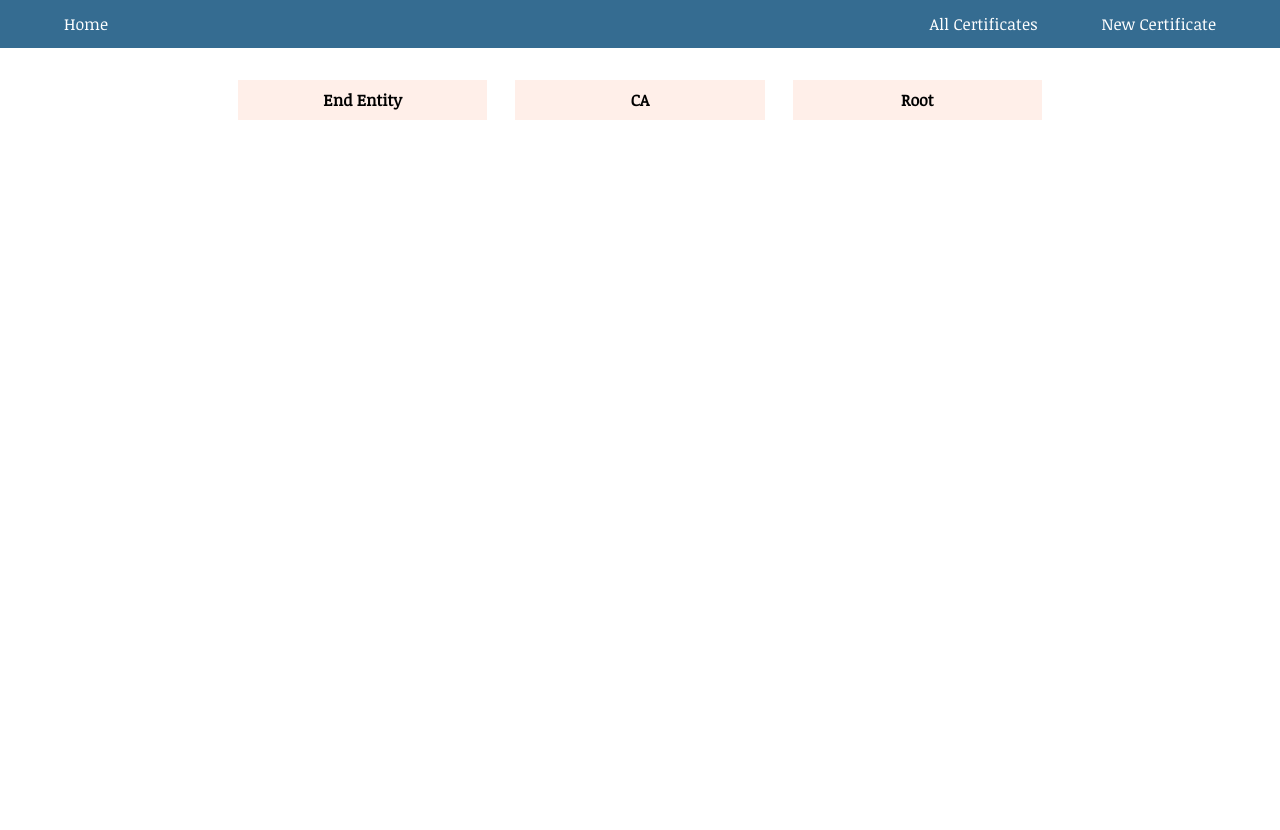
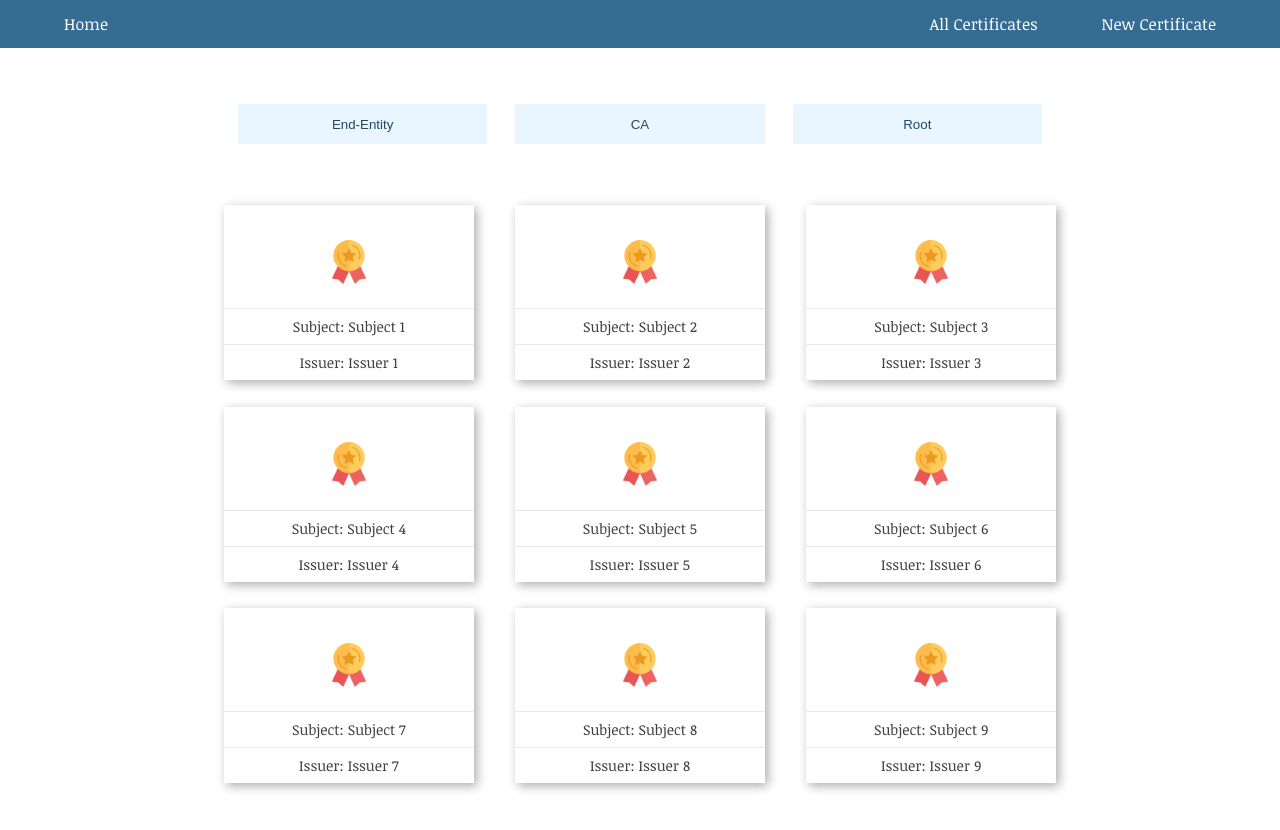
Before and after one commit to XWS-BSEP-Tim-13/BSEP-KT1, a React (Create React App) app in the folder frontend/: page /allCertificates in a window 1280 px wide. Shown: the top 830 px of the page. Before the commit the page ends 800 px from the top, so only its background shows below. Built offline with nearby package versions, Linux system fonts and the light colour scheme.

Commit message:
feat: all certificates

```diff
--- a/frontend/src/components/Login/Login.module.css
+++ b/frontend/src/components/Login/Login.module.css
@@ -22,7 +22,7 @@ h1 {
 }
 
 .formItem input {
-    background-color: rgb(235, 235, 235);
+    background-color: #ebebeb;
     border: none;
     border-bottom: 2px solid #ccc;
     height: 2rem;
@@ -44,7 +44,7 @@ h1 {
     margin-bottom: 1rem;
     height: 3rem;
     font-size: 1rem;
-    background-color: rgb(53, 108, 145);
+    background-color: #356c91;
     color: white;
     border: none;
     font-family: inherit;
@@ -53,14 +53,14 @@ h1 {
 
 .buttonLogIn:hover,
 .buttonLogIn:active {
-    color: rgb(53, 108, 145);
+    color: #356c91;
     background-color: rgba(53, 108, 145, 0.3);
-    border: 1px solid rgb(53, 108, 145);
+    border: 1px solid #356c91;
 }
 
 .registerLink {
     font-size: 0.8rem;
-    color: rgb(36, 72, 97);
+    color: #244861;
     align-self: center;
 }
 
--- a/frontend/src/components/Navbar/Navbar.module.css
+++ b/frontend/src/components/Navbar/Navbar.module.css
@@ -4,7 +4,7 @@
     align-items: center;
 
     height: 3rem;
-    background-color: rgb(53, 108, 145);
+    background-color: #356c91;
     color: white;
     padding: 0 2rem;
 }
@@ -18,5 +18,5 @@
 .link:hover,
 .link:active {
     background-color: rgba(255, 255, 255, 0.6);
-    color: rgb(53, 108, 145);
+    color: #356c91;
 }
--- a/frontend/src/components/Registration/Registration.module.css
+++ b/frontend/src/components/Registration/Registration.module.css
@@ -22,7 +22,7 @@ h1 {
 }
 
 .formItem input {
-    background-color: rgb(235, 235, 235);
+    background-color: #ebebeb;
     border: none;
     border-bottom: 2px solid #ccc;
     height: 2rem;
@@ -42,7 +42,7 @@ h1 {
     margin-bottom: 1rem;
     height: 3rem;
     font-size: 1rem;
-    background-color: rgb(53, 108, 145);
+    background-color: #356c91;
     color: white;
     border: none;
     font-family: inherit;
@@ -51,14 +51,14 @@ h1 {
 
 .buttonLogIn:hover,
 .buttonLogIn:active {
-    color: rgb(53, 108, 145);
+    color: #356c91;
     background-color: rgba(53, 108, 145, 0.3);
-    border: 1px solid rgb(53, 108, 145);
+    border: 1px solid #356c91;
 }
 
 .registerLink {
     font-size: 0.8rem;
-    color: rgb(36, 72, 97);
+    color: #244861;
     align-self: center;
 }
 
--- a/frontend/src/pages/AllCertificates/AllCertificates.js
+++ b/frontend/src/pages/AllCertificates/AllCertificates.js
@@ -1,21 +1,62 @@
 import classes from './AllCertificates.module.css';
+
+var certificates = [
+    {
+        subject: 'Subject 1',
+        issuer: 'Issuer 1'
+    },
+    {
+        subject: 'Subject 2',
+        issuer: 'Issuer 2'
+    },
+    {
+        subject: 'Subject 3',
+        issuer: 'Issuer 3'
+    },
+    {
+        subject: 'Subject 4',
+        issuer: 'Issuer 4'
+    },
+    {
+        subject: 'Subject 5',
+        issuer: 'Issuer 5'
+    },
+    {
+        subject: 'Subject 6',
+        issuer: 'Issuer 6'
+    },
+    {
+        subject: 'Subject 7',
+        issuer: 'Issuer 7'
+    },
+    {
+        subject: 'Subject 8',
+        issuer: 'Issuer 8'
+    },
+    {
+        subject: 'Subject 9',
+        issuer: 'Issuer 9'
+    }
+]
 
 function AllCertificates() {
     return (
         <div className={classes.page}>
             <div className={classes.options}>
-                <div>
-                    <input type="radio" id="end-entity" name="certificateType" value="EndEntity" />
-                    <label for="end-entity">End Entity</label>
-                </div>
-                <div>
-                    <input type="radio" id="ca" name="certificateType" value="CA" />
-                    <label for="ca">CA</label>
-                </div>
-                <div>
-                    <input type="radio" id="root" name="certificateType" value="Root" />
-                    <label for="root">Root</label>
-                </div>
+                <button className={classes.option}>End-Entity</button>
+                <button className={classes.option}>CA</button>
+                <button className={classes.option}>Root</button>
+            </div>
+            <div className={classes.certificates}>
+                {
+                    certificates.map((certificate) => {
+                        return <div className={classes.certificate}>
+                            <img src={require('../../images/certificate.png')} alt='Certificate'/>
+                            <p>Subject: {certificate.subject}</p>
+                            <p>Issuer: {certificate.issuer}</p>
+                        </div>
+                    })
+                }
             </div>
         </div>
     );
--- a/frontend/src/pages/AllCertificates/AllCertificates.module.css
+++ b/frontend/src/pages/AllCertificates/AllCertificates.module.css
@@ -10,28 +10,56 @@
     display: flex;
     justify-content: space-around;
     width: 100%;
+    margin: 1.5rem 0;
 }
 
-.options input {
-    display: none;
-}
-
-.options > div {
-    background-color: rgb(255, 239, 233);
+.option {
+    background-color: #e9f5ff;
+    color: #244861;
     width: 30%;
     height: 2.5rem;
     display: flex;
     justify-content: center;
     align-items: center;
-
+    border: none;
     cursor: pointer;
 }
 
-.options label {
-    cursor: pointer;
-    font-weight: bold;
+.option:hover,
+.option:active {
+    background-color: #244861;
+    color: white;
 }
 
-input[type="radio"]:checked + label {
-    color: rgb(156, 58, 18);
+.certificates {
+    margin: 1.5rem 0;
+    display: flex;
+    justify-content: space-between;
+    flex-wrap: wrap;
 }
+
+.certificate {
+    box-shadow: 3px 3px 10px #acacac;
+    width: 30%;
+    margin: 1.6% 0;
+}
+
+.certificate:hover,
+.certificate:active {
+    cursor: pointer;
+    box-shadow: 5px 5px 20px #585858;
+}
+
+.certificate > img {
+    width: 20%;
+    margin-top: 2rem;
+    margin-bottom: 1rem;
+}
+
+.certificate > p {
+    font-size: 0.9rem;
+    margin: 0;
+    padding: 0.5rem 0;
+    border-top: 1px solid #e7e7e7 ;
+    color: #3e3e3e;
+}
--- a/frontend/src/pages/NewCertificate/NewCertificate.module.css
+++ b/frontend/src/pages/NewCertificate/NewCertificate.module.css
@@ -38,7 +38,7 @@
 .formColumn > * {
     width: 90%;
     margin: 1rem 0;
-    background-color: rgb(235, 235, 235);
+    background-color: #ebebeb;
     border: none;
     border-bottom: 2px solid #ccc;
     height: 2rem;
@@ -59,7 +59,7 @@
     margin-bottom: 1rem;
     height: 3rem;
     font-size: 1rem;
-    background-color: rgb(53, 108, 145);
+    background-color: #356c91;
     color: white;
     border: none;
     font-family: inherit;
@@ -68,7 +68,7 @@
 
 .button:hover,
 .button:active {
-    color: rgb(53, 108, 145);
+    color: #356c91;
     background-color: rgba(53, 108, 145, 0.3);
-    border: 1px solid rgb(53, 108, 145);
+    border: 1px solid #356c91;
 }
```
Also changed, not shown: frontend/src/images/certificate.png (added).
